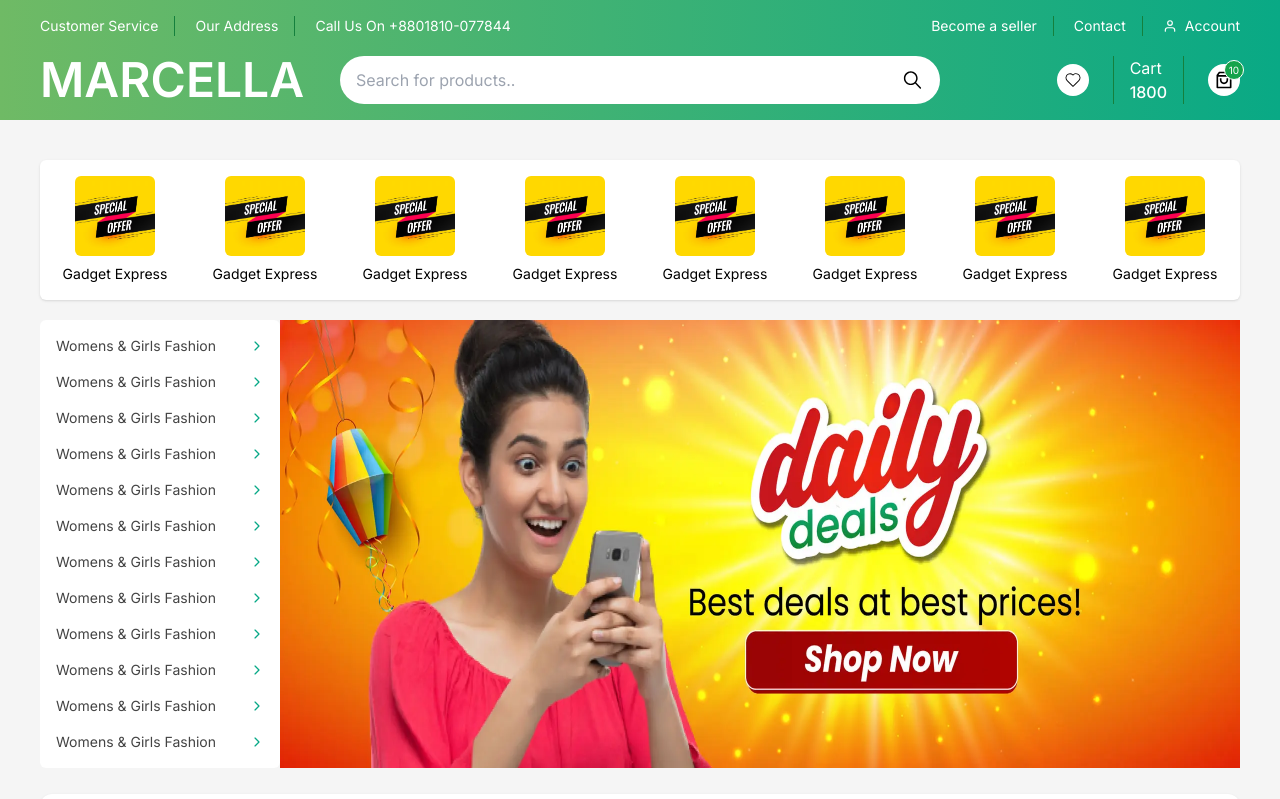
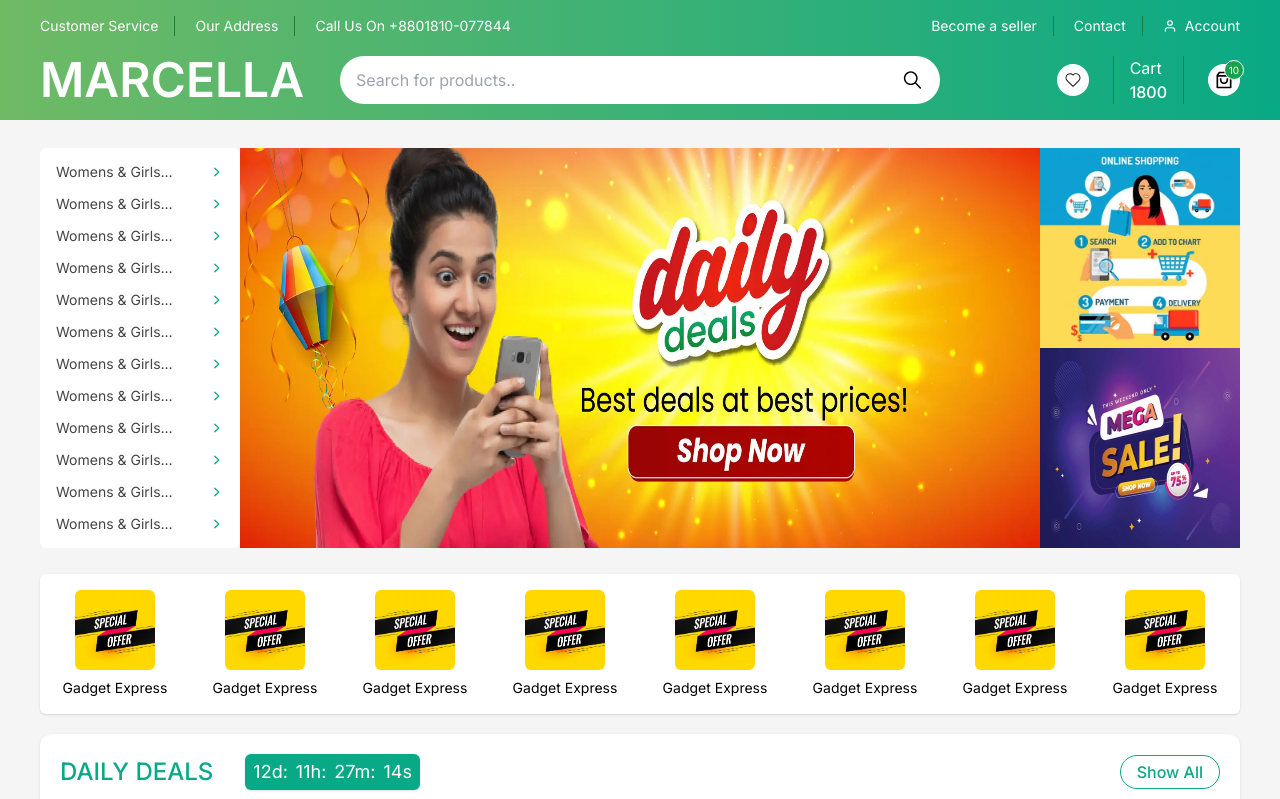
Before and after one commit to BengalSoftware/Marcella-Ecommerce-Frontend, a Next.js app: page / in a window 1280 px wide. Shown: the top 799 px of the page. Built offline with nearby package versions, Linux system fonts and the light colour scheme.

Commit message:
add slider ads

```diff
--- a/src/app/page.js
+++ b/src/app/page.js
@@ -13,10 +13,10 @@ import WomensFashion from "@/components/home/womensFashion/WomensFashion";
 export default function Home() {
   return (
     <div className="bg-[#f5f5f5]">
-      <div className="container mx-auto py-1 md:py5 xl:py-10">
+      <div className="container mx-auto py-1 md:py-5">
         <div className="mx-4 md:mx-0">
+          <BannerCategories />
           <TopCategories />
-          <BannerCategories />
           <AdsFestivalIndex />
           <TopBrands />
           <PopularProducts />
--- a/src/components/home/header/TopCategories.jsx
+++ b/src/components/home/header/TopCategories.jsx
@@ -4,7 +4,7 @@ import Image from 'next/image';
 
 const TopCategories = () => {
     return (
-        <div className='bg-white shadow rounded-md md:grid grid-cols-8 gap-8 p-4 hidden'>
+        <div className='bg-white shadow rounded-md md:grid grid-cols-8 gap-8 p-4 hidden mb-5'>
             {
                 Array(8).fill().map((_, idx) =>
                     <div key={idx} className='flex flex-col items-center justify-center'>
--- a/src/components/home/heroSection/Banner.jsx
+++ b/src/components/home/heroSection/Banner.jsx
@@ -11,13 +11,13 @@ const Banner = () => {
         <div>
             <Slider {...banneSettings}>
                 <div>
-                    <Image quality={100} placeholder='blur' className='h-fit xl:h-[28rem] w-full' src={banner1} alt="" />
+                    <Image quality={100} placeholder='blur' className='h-fit md:h-[22rem] xl:h-[25rem] w-full' src={banner1} alt="" />
                 </div>
                 <div>
-                    <Image quality={100} placeholder='blur' className='h-fit xl:h-[28rem] w-full' src={banner2} alt="" />
+                    <Image quality={100} placeholder='blur' className='h-fit md:h-[22rem] xl:h-[25rem] w-full' src={banner2} alt="" />
                 </div>
                 <div>
-                    <Image quality={100} placeholder='blur' className='h-fit xl:h-[28rem] w-full' src={banner3} alt="" />
+                    <Image quality={100} placeholder='blur' className='h-fit md:h-[22rem] xl:h-[25rem] w-full' src={banner3} alt="" />
                 </div>
             </Slider>
         </div>
--- a/src/components/home/heroSection/Categories.jsx
+++ b/src/components/home/heroSection/Categories.jsx
@@ -9,39 +9,39 @@ const Categories = () => {
                 {
                     Array(12).fill().map((_, idx) =>
                         <li key={idx} className='group'>
-                            <Link href='/' className='flex items-center justify-between pl-4 py-2 text-sm text-dark hover:bg-gray-100'> <span className='line-clamp-1'>Womens & Girls Fashion</span> <IoIosArrowForward className='text-primary mr-4' /></Link>
+                            <Link href='/' className='flex items-center justify-between pl-4 py-1.5 text-xs xl:text-sm text-dark hover:bg-gray-100'> <span className='line-clamp-1'>Womens & Girls Fashion</span> <IoIosArrowForward className='text-primary mr-4' /></Link>
                             {/* sub menu  */}
                             <ul className='absolute left-full bg-white w-full top-0 hidden group-hover:block py-2 h-full z-50'>
                                 <li>
-                                    <Link href='/' className='flex items-center justify-between pl-4 py-2 text-sm text-dark hover:bg-gray-100'> <span className='line-clamp-1'>Mens & Fashion</span> <IoIosArrowForward className='text-primary mr-4' /></Link>
+                                    <Link href='/' className='flex items-center justify-between pl-4 py-1.5 text-xs xl:text-sm text-dark hover:bg-gray-100'> <span className='line-clamp-1'>Mens & Fashion</span> <IoIosArrowForward className='text-primary mr-4' /></Link>
                                 </li>
                                 <li>
-                                    <Link href='/' className='flex items-center justify-between pl-4 py-2 text-sm text-dark hover:bg-gray-100'> <span className='line-clamp-1'>Mens & Fashion</span> <IoIosArrowForward className='text-primary mr-4' /></Link>
+                                    <Link href='/' className='flex items-center justify-between pl-4 py-1.5 text-xs xl:text-sm text-dark hover:bg-gray-100'> <span className='line-clamp-1'>Mens & Fashion</span> <IoIosArrowForward className='text-primary mr-4' /></Link>
                                 </li>
                                 <li>
-                                    <Link href='/' className='flex items-center justify-between pl-4 py-2 text-sm text-dark hover:bg-gray-100'> <span className='line-clamp-1'>Mens & Fashion</span> <IoIosArrowForward className='text-primary mr-4' /></Link>
+                                    <Link href='/' className='flex items-center justify-between pl-4 py-1.5 text-xs xl:text-sm text-dark hover:bg-gray-100'> <span className='line-clamp-1'>Mens & Fashion</span> <IoIosArrowForward className='text-primary mr-4' /></Link>
                                 </li>
                                 <li>
-                                    <Link href='/' className='flex items-center justify-between pl-4 py-2 text-sm text-dark hover:bg-gray-100'> <span className='line-clamp-1'>Mens & Fashion</span> <IoIosArrowForward className='text-primary mr-4' /></Link>
+                                    <Link href='/' className='flex items-center justify-between pl-4 py-1.5 text-xs xl:text-sm text-dark hover:bg-gray-100'> <span className='line-clamp-1'>Mens & Fashion</span> <IoIosArrowForward className='text-primary mr-4' /></Link>
                                 </li>
                                 {/* sub menu child */}
                                 <li className='group/sub'>
-                                    <Link href='/' className='flex items-center justify-between pl-4 py-2 text-sm text-dark hover:bg-gray-100'> <span className='line-clamp-1'>Mens & Fashion</span> <IoIosArrowForward className='text-primary mr-4' /></Link>
+                                    <Link href='/' className='flex items-center justify-between pl-4 py-1.5 text-xs xl:text-sm text-dark hover:bg-gray-100'> <span className='line-clamp-1'>Mens & Fashion</span> <IoIosArrowForward className='text-primary mr-4' /></Link>
                                     <ul className='absolute left-full bg-white w-full top-0 hidden group-hover/sub:block py-2 h-full'>
                                         <li>
-                                            <Link href='/' className='flex items-center justify-between pl-4 py-2 text-sm text-dark hover:bg-gray-100'> <span className='line-clamp-1'>Mens & Fashion</span> <IoIosArrowForward className='text-primary mr-4' /></Link>
+                                            <Link href='/' className='flex items-center justify-between pl-4 py-1.5 text-xs xl:text-sm text-dark hover:bg-gray-100'> <span className='line-clamp-1'>Mens & Fashion</span> <IoIosArrowForward className='text-primary mr-4' /></Link>
                                         </li>
                                         <li>
-                                            <Link href='/' className='flex items-center justify-between pl-4 py-2 text-sm text-dark hover:bg-gray-100'> <span className='line-clamp-1'>Mens & Fashion</span> <IoIosArrowForward className='text-primary mr-4' /></Link>
+                                            <Link href='/' className='flex items-center justify-between pl-4 py-1.5 text-xs xl:text-sm text-dark hover:bg-gray-100'> <span className='line-clamp-1'>Mens & Fashion</span> <IoIosArrowForward className='text-primary mr-4' /></Link>
                                         </li>
                                         <li>
-                                            <Link href='/' className='flex items-center justify-between pl-4 py-2 text-sm text-dark hover:bg-gray-100'> <span className='line-clamp-1'>Mens & Fashion</span> <IoIosArrowForward className='text-primary mr-4' /></Link>
+                                            <Link href='/' className='flex items-center justify-between pl-4 py-1.5 text-xs xl:text-sm text-dark hover:bg-gray-100'> <span className='line-clamp-1'>Mens & Fashion</span> <IoIosArrowForward className='text-primary mr-4' /></Link>
                                         </li>
                                         <li>
-                                            <Link href='/' className='flex items-center justify-between pl-4 py-2 text-sm text-dark hover:bg-gray-100'> <span className='line-clamp-1'>Mens & Fashion</span> <IoIosArrowForward className='text-primary mr-4' /></Link>
+                                            <Link href='/' className='flex items-center justify-between pl-4 py-1.5 text-xs xl:text-sm text-dark hover:bg-gray-100'> <span className='line-clamp-1'>Mens & Fashion</span> <IoIosArrowForward className='text-primary mr-4' /></Link>
                                         </li>
                                         <li>
-                                            <Link href='/' className='flex items-center justify-between pl-4 py-2 text-sm text-dark hover:bg-gray-100'> <span className='line-clamp-1'>Mens & Fashion</span> <IoIosArrowForward className='text-primary mr-4' /></Link>
+                                            <Link href='/' className='flex items-center justify-between pl-4 py-1.5 text-xs xl:text-sm text-dark hover:bg-gray-100'> <span className='line-clamp-1'>Mens & Fashion</span> <IoIosArrowForward className='text-primary mr-4' /></Link>
                                         </li>
                                     </ul>
                                 </li>
--- /dev/null
+++ b/src/components/home/heroSection/SliderAds.jsx
@@ -0,0 +1,19 @@
+import React from 'react';
+import ads1 from '../../../../public/assets/ad1.webp'
+import ads2 from '../../../../public/assets/ads2.webp'
+import Image from 'next/image';
+
+const SliderAds = () => {
+    return (
+        <div className='overflow-y-scroll md:h-[22rem] xl:h-[25rem] seller-scrollbar'>
+            <Image quality={100} placeholder='blur' className='md:h-[11rem] xl:h-[12.5rem] w-full' src={ads1} alt="ads" />
+            <Image quality={100} placeholder='blur' className='md:h-[11rem] xl:h-[12.5rem] w-full' src={ads2} alt="ads" />
+            <Image quality={100} placeholder='blur' className='md:h-[11rem] xl:h-[12.5rem] w-full' src={ads1} alt="ads" />
+            <Image quality={100} placeholder='blur' className='md:h-[11rem] xl:h-[12.5rem] w-full' src={ads2} alt="ads" />
+            <Image quality={100} placeholder='blur' className='md:h-[11rem] xl:h-[12.5rem] w-full' src={ads1} alt="ads" />
+            <Image quality={100} placeholder='blur' className='md:h-[11rem] xl:h-[12.5rem] w-full' src={ads2} alt="ads" />
+        </div>
+    );
+};
+
+export default SliderAds;
--- a/src/components/home/heroSection/index.jsx
+++ b/src/components/home/heroSection/index.jsx
@@ -2,16 +2,20 @@
 import React from 'react';
 import Categories from './Categories';
 import Banner from './Banner';
+import SliderAds from './SliderAds';
 
 const BannerCategories = () => {
     return (
-        <div className='lg:grid grid-cols-5 my-2 lg:my-5'>
+        <div className='lg:grid grid-cols-6 my-2 lg:mb-5'>
             <div className='lg:col-span-1 hidden lg:block'>
                 <Categories />
             </div>
             <div className='lg:col-span-4'>
                 <Banner />
             </div>
+            <div className='lg:col-span-1'>
+                <SliderAds />
+            </div>
         </div>
     );
 };
--- a/src/components/productDetails/RelatedProducts.jsx
+++ b/src/components/productDetails/RelatedProducts.jsx
@@ -8,7 +8,7 @@ const RelatedProducts = () => {
             <h1 className='font-medium text-2xl'>Related Products</h1>
             <div className='mt-6 grid grid-cols-2 md:grid-cols-4 xl:grid-cols-5 gap-5'>
                 {
-                    Array(10).fill().map((_, idx) =>
+                    Array(5).fill().map((_, idx) =>
                         <div key={idx}>
                             <ProductCard imgs={img} />
                         </div>
--- a/src/shared/header/Header.jsx
+++ b/src/shared/header/Header.jsx
@@ -29,9 +29,9 @@ const Header = () => {
                     </div>
                     {/* top header end */}
                     <div className='flex items-center justify-between'>
-                        <div className='w-1/4'>
+                        <Link href='/' className='w-1/4'>
                             <h1 className='text-3xl lg:text-5xl font-semibold text-white'>MARCELLA</h1>
-                        </div>
+                        </Link>
                         <div className='w-2/4 hidden lg:flex items-center justify-center'>
                             <div className='bg-white w-full flex items-center rounded-full px-4'>
                                 <input className='w-full py-3 pr-3 outline-none rounded-full' placeholder='Search for products..' type="text" name="" id="" />
```
Also changed, not shown: public/assets/ad1.webp (added), public/assets/ads2.webp (added).
